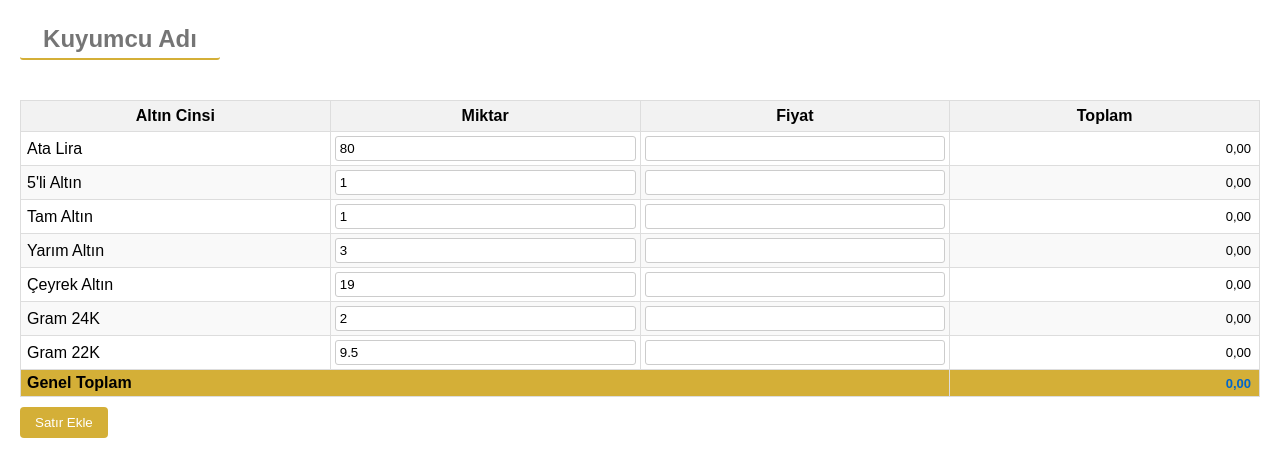
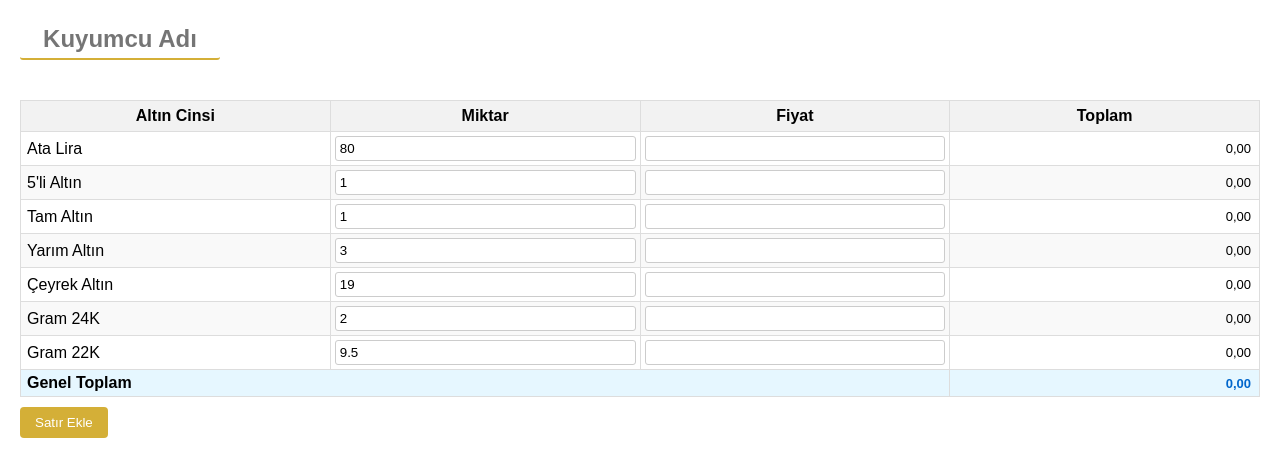
Before and after one commit to gptforce16/altin, a plain HTML site: page index.html in a window 1280 px wide. Drawn offline with Linux system fonts and the light colour scheme.

Commit message:
Update index.html

```diff
--- a/index.html
+++ b/index.html
@@ -40,7 +40,7 @@
         }
         .total-row {
             font-weight: bold;
-            background-color: #d4af37 !important;
+            background-color: #e6f7ff !important;
         }
         button {
             margin-top: 10px;
```
